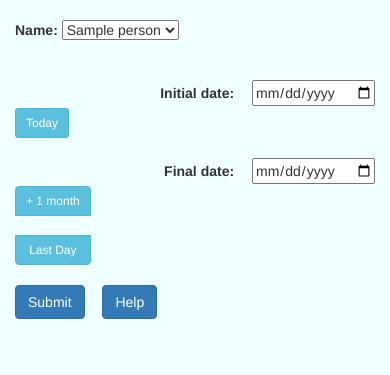
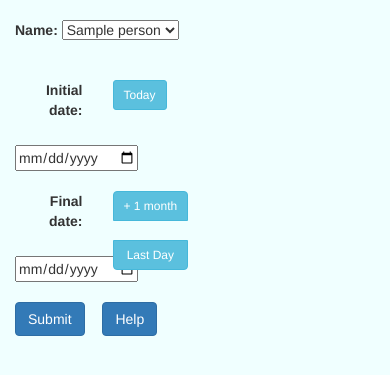
Before and after one commit to vertigo71/nouapp, a Django app: page /selector/ in a window 390 px wide. Shown: the part 190-565 px from the top of the page. Run offline with Django 3.2, Linux system fonts and the light colour scheme; a user stored in the database is signed in; tables that the repository leaves empty hold one stand-in row (values such as "Sample post"); some libraries are stand-ins or nearby versions.

Commit message:
aligned selector buttons

```diff
--- a/nouapp/templates/nouapp/selector.html
+++ b/nouapp/templates/nouapp/selector.html
@@ -12,7 +12,7 @@
         </div>
         <br />
         <div class="row">
-            <div class="col-sm-3" >
+            <div class="col-xs-3" >
                 <div class="text-right">
                     <label for="{{ form.datefrom.id_for_label }}">Initial date:</label>&emsp;
                     {{ form.datefrom }}
@@ -20,14 +20,14 @@
                     {{ form.datefrom.errors }}
                 </div>
             </div>
-            <div class="col-sm-2">
+            <div class="col-xs-2">
                 <button type="button" class="btn btn-info btn-sm"
                     onclick="today({{ form.datefrom.id_for_label }}.id)">Today</button>
             </div>
         </div>
         <br />
         <div class="row">
-            <div class="col-sm-3">
+            <div class="col-xs-3">
                 <div class="text-right">
                     <label for="{{ form.dateto.id_for_label }}">Final date:</label>&emsp;
                     {{ form.dateto }}
@@ -35,7 +35,7 @@
                     {{ form.dateto.errors }}
                 </div>
             </div>
-            <div class="col-sm-2">
+            <div class="col-xs-2">
                 <div class="btn-group-vertical">
                     <button type="button" class="btn btn-info btn-sm"
                         onclick="add1month({{ form.dateto.id_for_label }}.id)">+ 1 month</button>&emsp;
```
